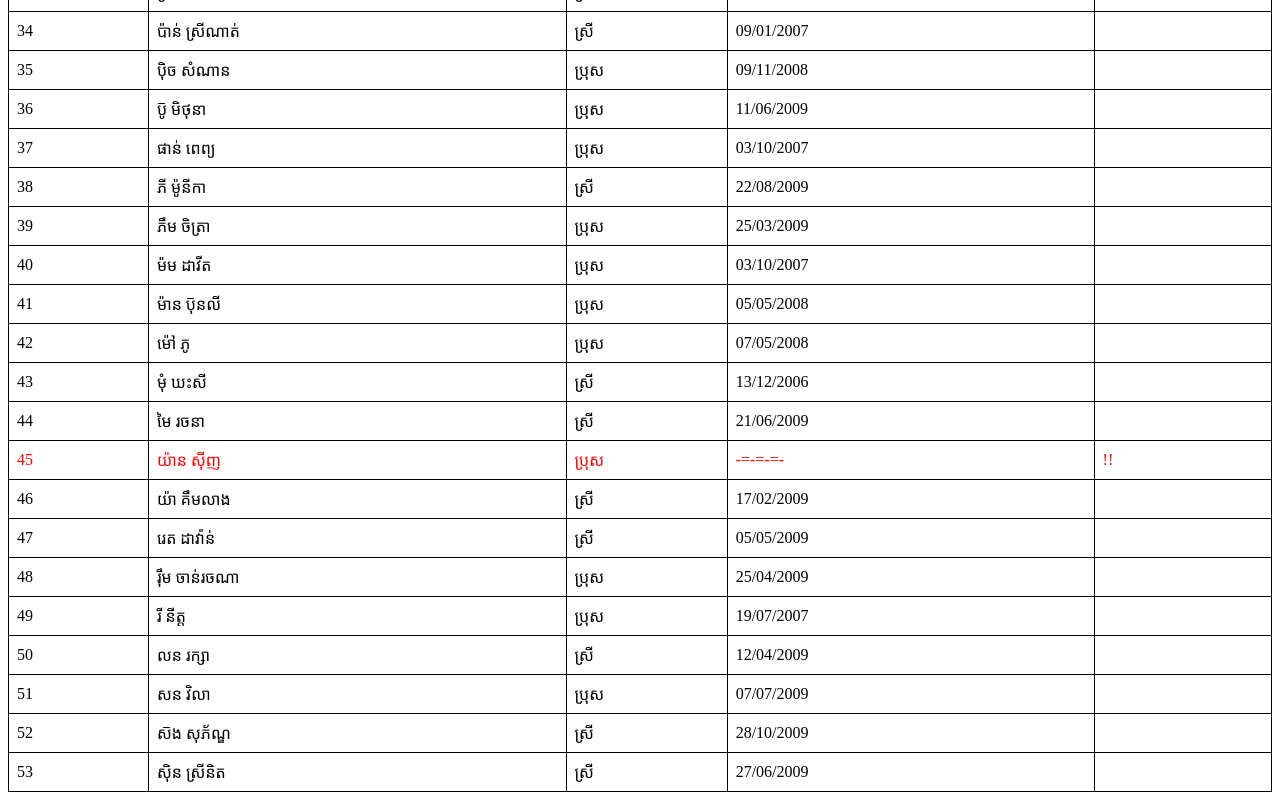
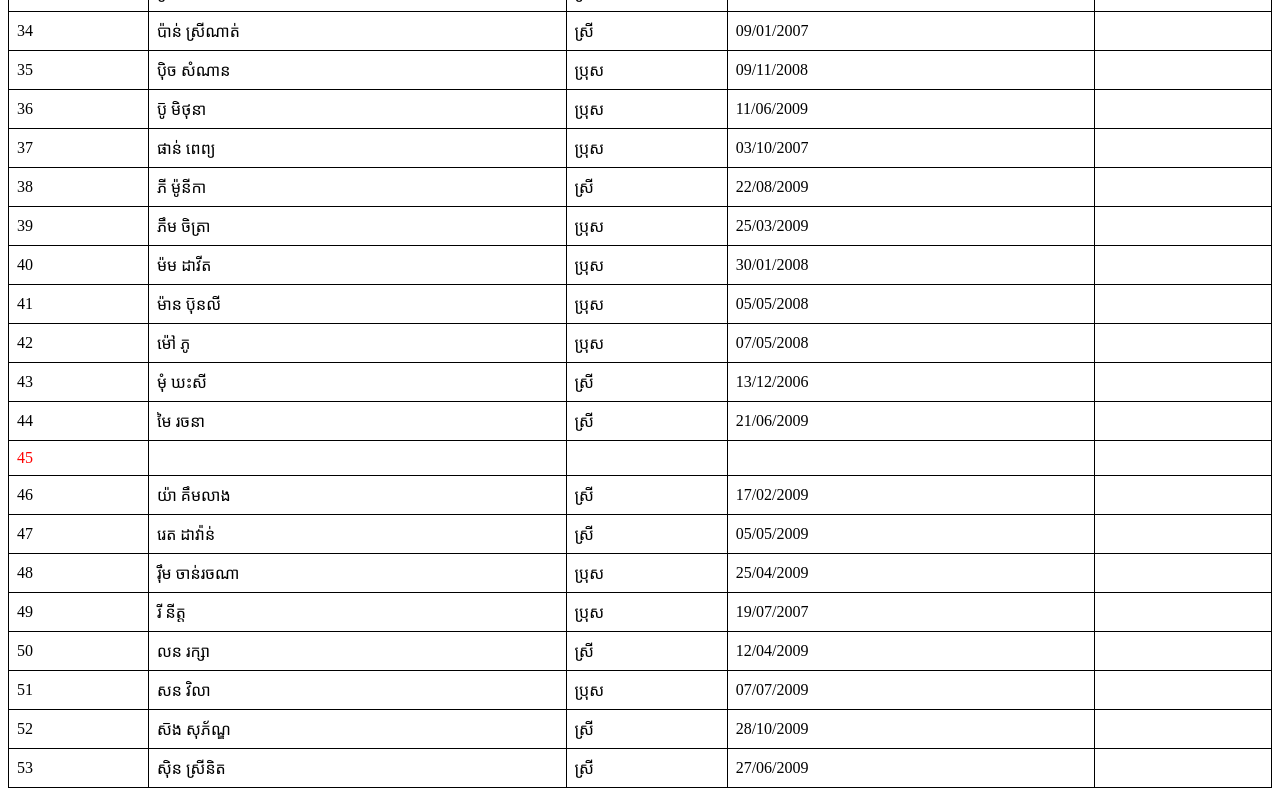
Before and after one commit to YanSinh/list, a plain HTML site: page index.html in a window 1280 px wide. Shown: the part 1323-2123 px from the top of the page. Drawn offline with Linux system fonts and the light colour scheme.

Commit message:
Update index.html

```diff
--- a/index.html
+++ b/index.html
@@ -70,12 +70,12 @@
             <tr><td>37</td><td>ផាន់ ពេព្យ</td><td>ប្រុស</td><td>03/10/2007</td><td></td></tr>
             <tr><td>38</td><td>ភី ម៉ូនីកា</td><td>ស្រី</td><td>22/08/2009</td><td></td></tr>
             <tr><td>39</td><td>ភឹម ចិត្រា</td><td>ប្រុស</td><td>25/03/2009</td><td></td></tr>
-            <tr><td>40</td><td>ម៉ម ដាវីត</td><td>ប្រុស</td><td>03/10/2007</td><td></td></tr>
+            <tr><td>40</td><td>ម៉ម ដាវីត</td><td>ប្រុស</td><td>30/01/2008</td><td></td></tr>
             <tr><td>41</td><td>ម៉ាន ប៑ុនលី</td><td>ប្រុស</td><td>05/05/2008</td><td></td></tr>
             <tr><td>42</td><td>ម៉ៅ ភូ</td><td>ប្រុស</td><td>07/05/2008</td><td></td></tr>
             <tr><td>43</td><td>មុំ ឃះសី</td><td>ស្រី</td><td>13/12/2006</td><td></td></tr>
             <tr><td>44</td><td>មៃ រចនា</td><td>ស្រី</td><td>21/06/2009</td><td></td></tr>
-            <tr style="color: red;"><td>45</td><td>យ៉ាន សុីញ</td><td>ប្រុស</td><td>-=-=-=-</td><td>!!</td></tr>
+            <tr style="color: red;"><td>45</td><td> </td></td><td> </td><td> </td><td> </td></tr>
             <tr><td>46</td><td>យ៉ា គឹមលាង</td><td>ស្រី</td><td>17/02/2009</td><td></td></tr>
             <tr><td>47</td><td>រេត ដាវ៉ាន់</td><td>ស្រី</td><td>05/05/2009</td><td></td></tr>
             <tr><td>48</td><td>រុឹម ចាន់រចណា</td><td>ប្រុស</td><td>25/04/2009</td><td></td></tr>
```
